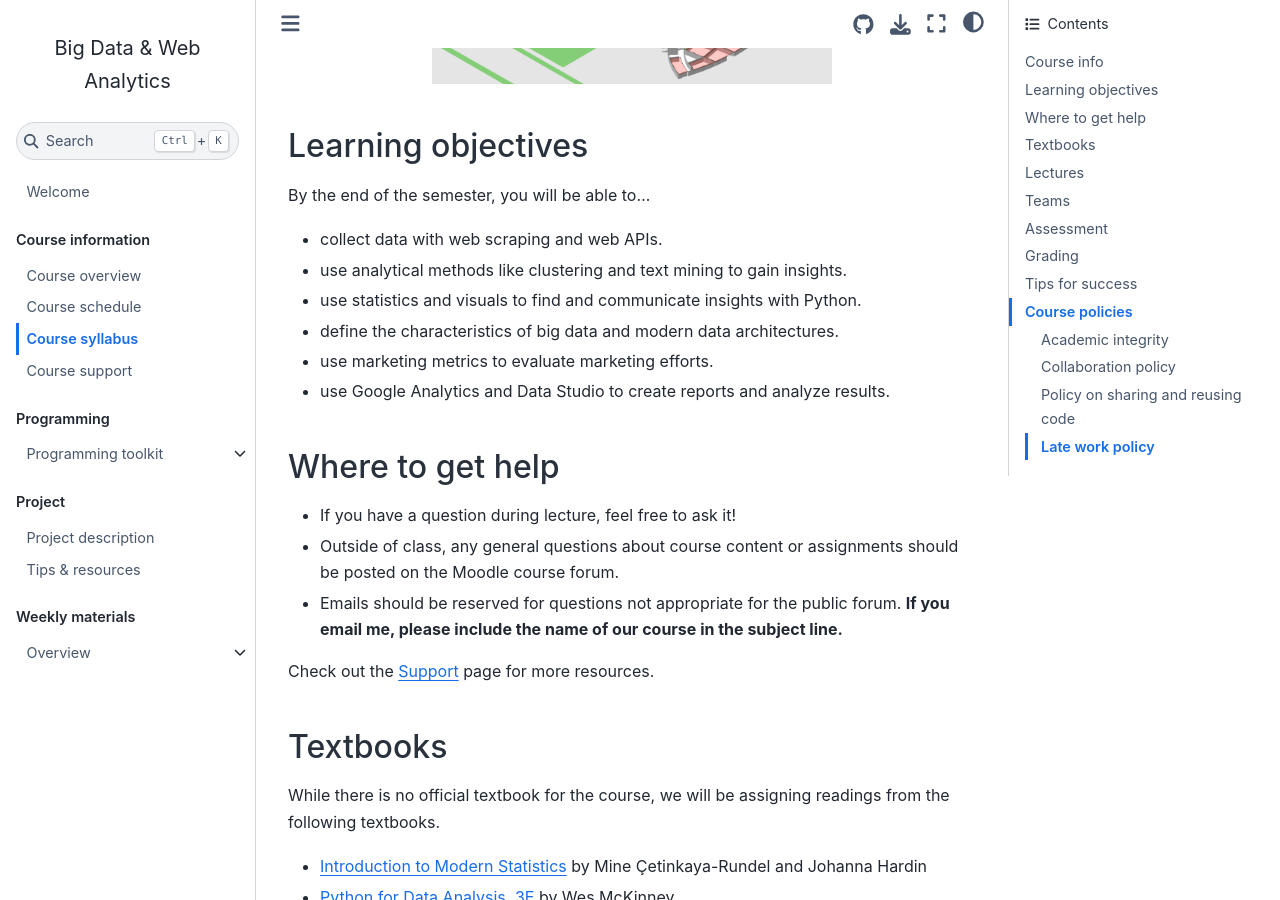
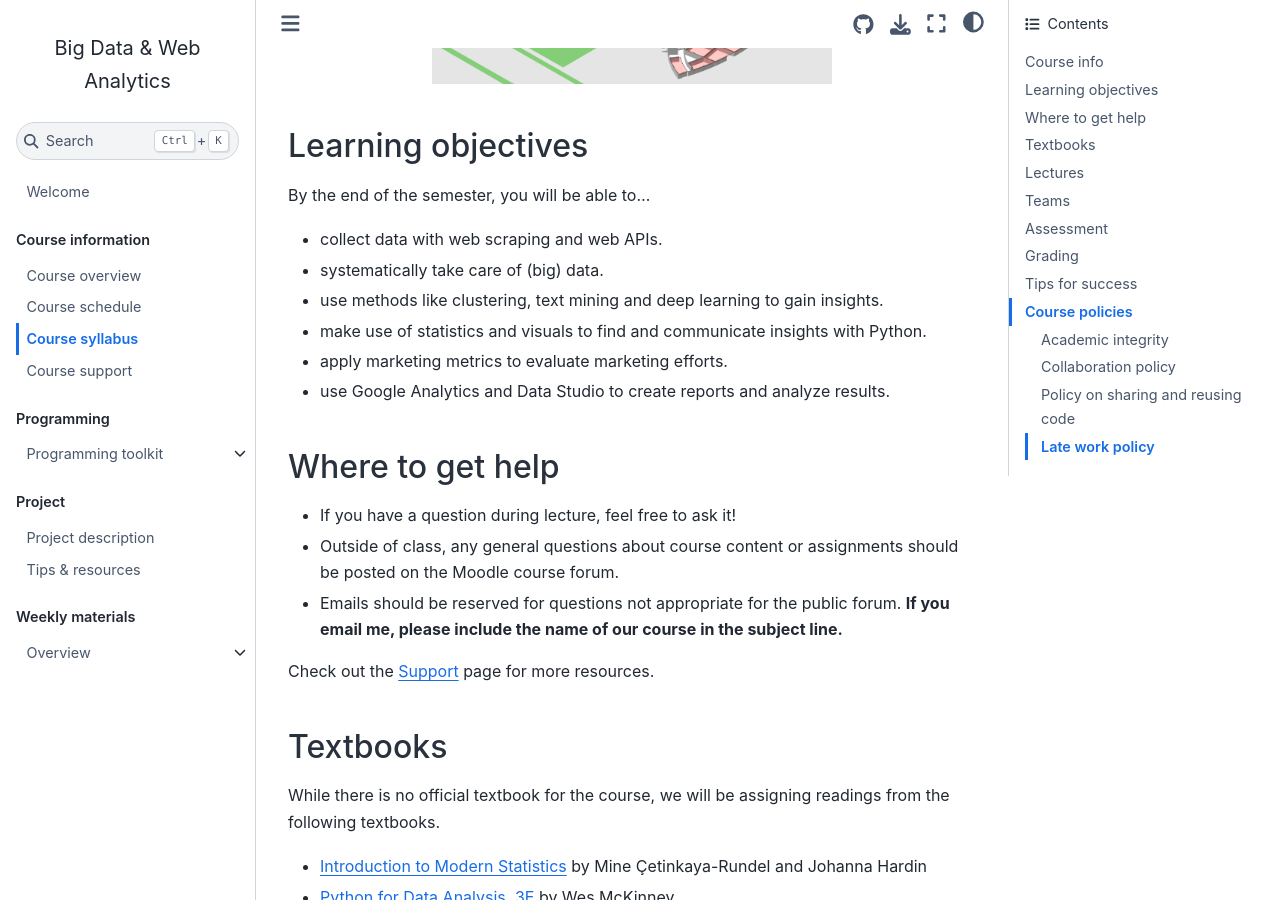
Before and after one commit to om2-ws22/website, a Jupyter Book: the page built from docs/course-syllabus.md, in a window 1280 px wide and 900 px high, scrolled down 580 px. Built offline with Jupyter Book 1.0.4 settings and Sphinx 7.4.7 and the Sphinx Book theme 1.1.4, drawn with Linux system fonts in a browser that asks for light colours; comment, search, counter and statistics services are not loaded.

Commit message:
Update course-syllabus.md

```diff
--- a/docs/course-syllabus.md
+++ b/docs/course-syllabus.md
@@ -24,13 +24,13 @@ By the end of the semester, you will be able to...
 
 - collect data with web scraping and web APIs.
 
-- use analytical methods like clustering and text mining to gain insights.
+- systematically take care of (big) data.
 
-- use statistics and visuals to find and communicate insights with Python.
+- use methods like clustering, text mining and deep learning to gain insights.
 
-- define the characteristics of big data and modern data architectures.
+- make use of statistics and visuals to find and communicate insights with Python.
 
-- use marketing metrics to evaluate marketing efforts.
+- apply marketing metrics to evaluate marketing efforts.
 
 - use Google Analytics and Data Studio to create reports and analyze results.
 
```
